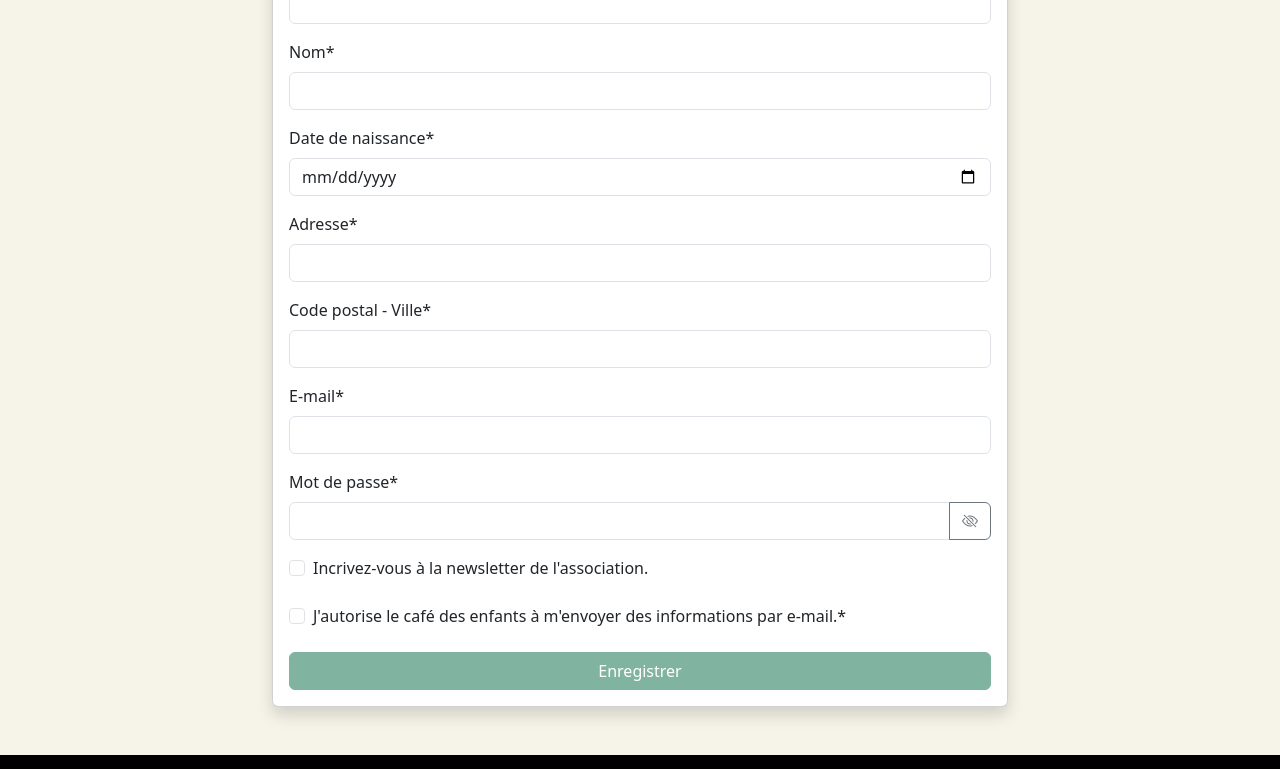
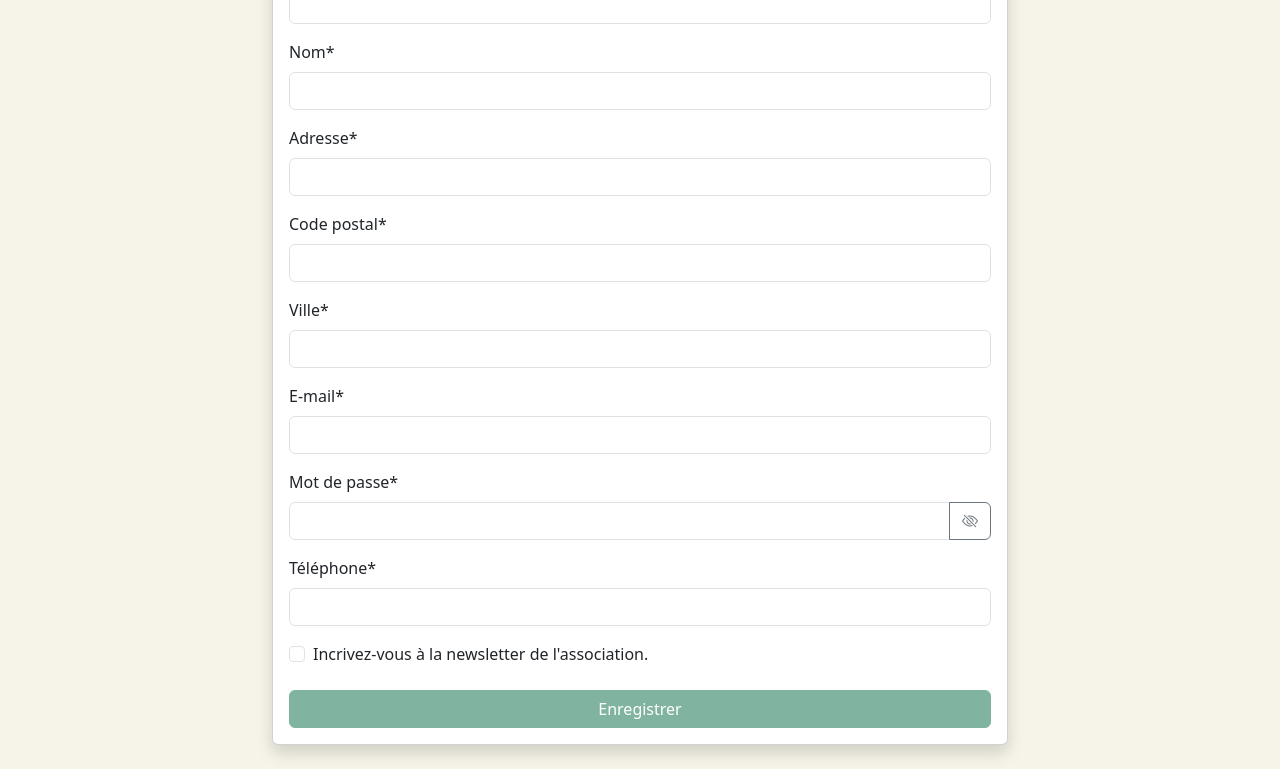
Before and after one commit to amandinekemp/Les_Potes_En_Ciel, a Next.js app in the folder front/: page /login in a window 1280 px wide. Shown: the part 560-1329 px from the top of the page. Built offline with nearby package versions, Linux system fonts and the light colour scheme.

Commit message:
Connect form family with back

```diff
--- a/front/app/_components/login/InscriptionFormCmpt.tsx
+++ b/front/app/_components/login/InscriptionFormCmpt.tsx
@@ -6,55 +6,93 @@ import { Button, Form, InputGroup } from "react-bootstrap";
 const InscriptionFormCmpt = () => {
   const [hidden, setHidden] = useState(true);
 
+  const [account, setAccount] = useState({});
+
+  const handleSubmit = (e:any) => {
+    // Empêche le rechargement de la page lors de la soumission du formulaire
+    e.preventDefault();
+    // Appelle la fonction onSubmit avec le nouvel objet livre
+    fetch('http://localhost:8000/api/families', {
+      method: 'POST',
+      headers: {
+        'Accept': 'application/json',
+        'Content-Type': 'application/json',
+      },
+      body: JSON.stringify(account)
+    })
+    .then(response => {
+      if(response.ok) {
+        // TODO rediriger page du compte
+      }
+    })
+    .catch(error => {
+      // Si la requête a échoué, affiche un message d'erreur
+      console.error('Erreur:', error);
+    });
+  };
+
+
   return (
     <>
     <div className="card shadow rounded">
       <div className="card-body">
         <h3 className="card-title text-center">Créer un compte</h3>
-        <Form>
+        <Form onSubmit={handleSubmit}>
           <div className="mb-3">
             <Form.Label htmlFor="prenom">Prénom*</Form.Label>
             <Form.Control type="text" id="prenom" required></Form.Control>
           </div>
           <div className="mb-3">
             <Form.Label htmlFor="nom">Nom*</Form.Label>
-            <Form.Control type="text" id="nom" required></Form.Control>
-          </div>
-          <div className="mb-3">
-            <Form.Label htmlFor="dob">Date de naissance*</Form.Label>
-            <Form.Control type="date" id="dob" required></Form.Control>
+            <Form.Control type="text" id="nom"
+              onChange={(e) => setAccount({...account, name: e.target.value})}
+              required></Form.Control>
           </div>
           <div className="mb-3">
             <Form.Label htmlFor="adresse">Adresse*</Form.Label>
-            <Form.Control type="text" id="adresse" required></Form.Control>
+            <Form.Control type="text" id="adresse"
+            onChange={(e) => setAccount({...account, address: e.target.value})}
+            required></Form.Control>
           </div>
           <div className="mb-3">
-            <Form.Label htmlFor="codePostalVille">Code postal - Ville*</Form.Label>
-            <Form.Control type="text" id="codePostalVille" required></Form.Control>
+            <Form.Label htmlFor="codePostal">Code postal*</Form.Label>
+            <Form.Control type="text" id="codePostal"
+            onChange={(e) => setAccount({...account, zipCode: e.target.value})}
+            required></Form.Control>
+          </div>
+          <div className="mb-3">
+            <Form.Label htmlFor="nameCity">Ville*</Form.Label>
+            <Form.Control type="text" id="nameCity"
+            onChange={(e) => setAccount({...account, city: e.target.value})}
+            required></Form.Control>
           </div>
           <div className="mb-3">
             <Form.Label htmlFor="emailSignup">E-mail*</Form.Label>
-            <Form.Control type="email" id="emailSignup" required></Form.Control>
+            <Form.Control type="email" id="emailSignup"
+            onChange={(e) => setAccount({...account, email: e.target.value})}
+            required></Form.Control>
           </div>
           <div className="mb-3">
             <Form.Label htmlFor="passwordSignup">Mot de passe*</Form.Label>
             <InputGroup>
-              <Form.Control type={hidden ? "password" : "text"} id="passwordSignup" required></Form.Control>
+              <Form.Control type={hidden ? "password" : "text"} id="passwordSignup"
+              onChange={(e) => setAccount({...account, password: e.target.value})}
+              required></Form.Control>
               <Button type="button" variant="outline-secondary" onClick={() => setHidden((prev) => !prev)}>
                 <i className={"bi bi-eye" + (hidden ? "-slash" : "")}></i>
               </Button>
             </InputGroup>
           </div>
+          <div className="mb-3">
+            <Form.Label htmlFor="phoneSignup">Téléphone*</Form.Label>
+            <Form.Control type="phone" id="phoneSignup"
+            onChange={(e) => setAccount({...account, phoneNumber: e.target.value})}
+            required></Form.Control>
+          </div>
           <div className="form-check mb-3">
             <Form.Check type="checkbox" id="newsletter"></Form.Check>
             <Form.Label htmlFor="newsletter">
               Incrivez-vous à la newsletter de l&apos;association.
-            </Form.Label>
-          </div>
-          <div className="form-check mb-3">
-            <Form.Check type="checkbox" id="infoEmail" required></Form.Check>
-            <Form.Label htmlFor="infoEmail">
-              J&apos;autorise le café des enfants à m&apos;envoyer des informations par e-mail.*
             </Form.Label>
           </div>
           <div className="d-grid">
```
